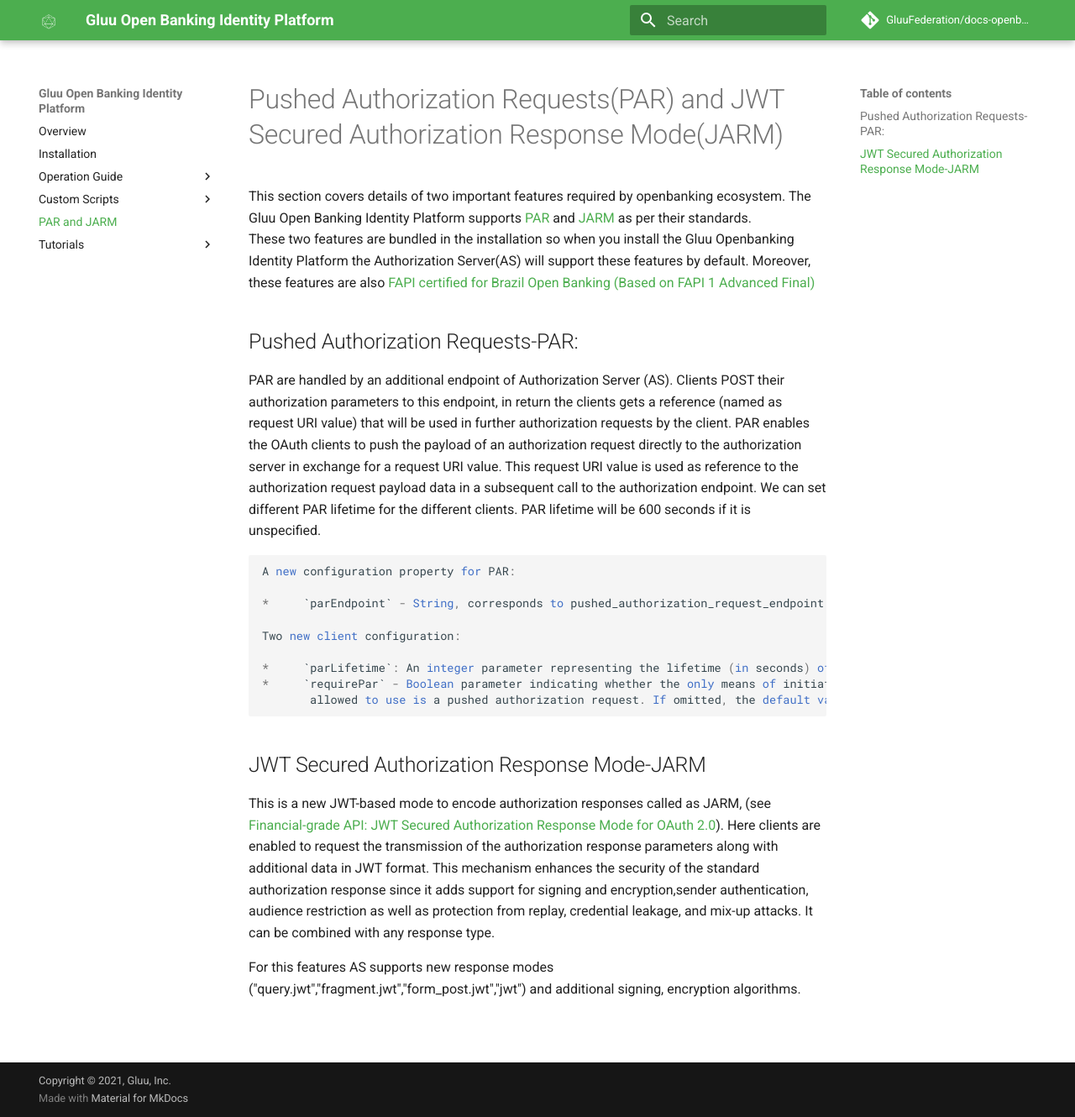
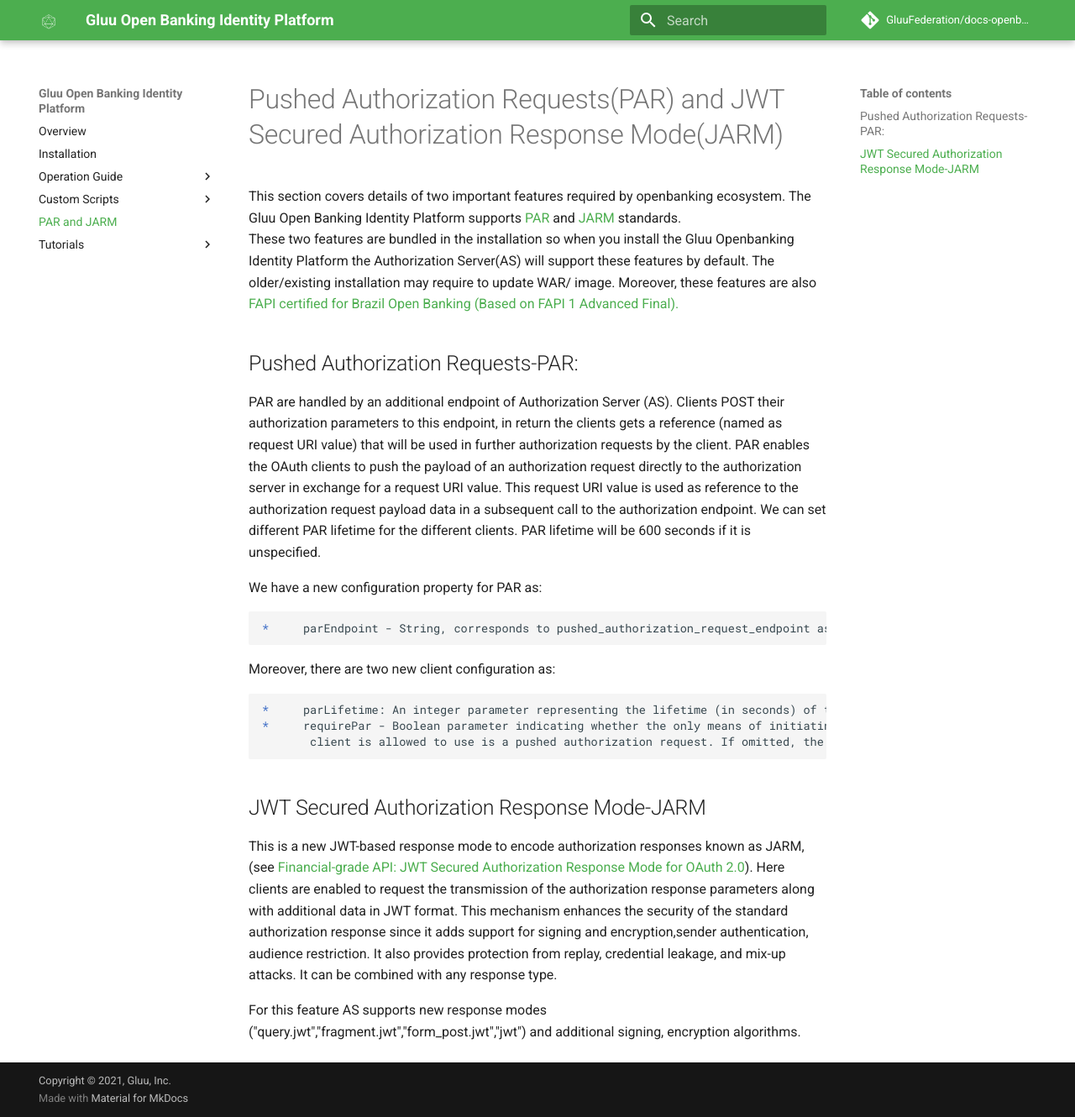
Before and after one commit to GluuFederation/docs-openbanking-prod, an MkDocs documentation site: the page built from docs/source/par-jarm.md, in a window 1280 px wide and 1330 px high. Shown: the whole window at 84% size. Built offline with MkDocs 1.6.1 and Material for MkDocs 9.7.7, drawn with Linux system fonts in a browser that asks for light colours; comment, search, counter and statistics services are not loaded.

Commit message:
Update par-jarm.md

```diff
--- a/docs/source/par-jarm.md
+++ b/docs/source/par-jarm.md
@@ -1,8 +1,8 @@
 # Pushed Authorization Requests(PAR) and JWT Secured Authorization Response Mode(JARM)
 This section covers details of two important features required by openbanking ecosystem. The Gluu Open Banking Identity Platform
-supports [PAR](https://datatracker.ietf.org/doc/html/draft-ietf-oauth-par-07) and [JARM](https://github.com/JanssenProject/docs/issues/24) as per their standards.
+supports [PAR](https://datatracker.ietf.org/doc/html/draft-ietf-oauth-par-07) and [JARM](https://github.com/JanssenProject/docs/issues/24) standards.
 These two features are bundled in the installation so when you install the Gluu Openbanking Identity Platform the Authorization
-Server(AS) will support these features by default. Moreover, these features are also [FAPI certified for Brazil Open Banking (Based on FAPI 1 Advanced Final)](https://openid.net/certification/#FAPI_OPs)
+Server(AS) will support these features by default. The older/existing installation may require to update WAR/ image. Moreover, these features are also [FAPI certified for Brazil Open Banking (Based on FAPI 1 Advanced Final).](https://openid.net/certification/#FAPI_OPs)
 
 ## Pushed Authorization Requests-PAR:
 PAR are handled by an additional endpoint of Authorization Server (AS). Clients POST their authorization parameters to this endpoint,
@@ -12,21 +12,21 @@ request URI value. This request URI value is used as reference to the authorizat
 authorization endpoint.
     We can set different PAR lifetime for the different clients. PAR lifetime will be 600 seconds if it is unspecified.
 
-    A new configuration property for PAR:
+We have a new configuration property for PAR as:
 
-    *     `parEndpoint` - String, corresponds to pushed_authorization_request_endpoint as defined by spec
+    *     parEndpoint - String, corresponds to pushed_authorization_request_endpoint as defined by spec
 
-    Two new client configuration:
+Moreover, there are two new client configuration as:
 
-    *     `parLifetime`: An integer parameter representing the lifetime (in seconds) of the pushed authorization request.
-    *     `requirePar` - Boolean parameter indicating whether the only means of initiating an authorization request the client is
-           allowed to use is a pushed authorization request. If omitted, the default value is "false".
+    *     parLifetime: An integer parameter representing the lifetime (in seconds) of the pushed authorization request.
+    *     requirePar - Boolean parameter indicating whether the only means of initiating an authorization request the
+           client is allowed to use is a pushed authorization request. If omitted, the default value is "false".
 
 ## JWT Secured Authorization Response Mode-JARM
 
-This is a new JWT-based mode to encode authorization responses called as JARM, (see [Financial-grade API: JWT Secured Authorization Response Mode for OAuth 2.0](https://openid.net/specs/openid-financial-api-jarm-ID1.html)).
+This is a new JWT-based response mode to encode authorization responses known as JARM, (see [Financial-grade API: JWT Secured Authorization Response Mode for OAuth 2.0](https://openid.net/specs/openid-financial-api-jarm-ID1.html)).
 Here clients are enabled to request the transmission of the authorization response parameters along with additional data in JWT format.
 This mechanism enhances the security of the standard authorization response since it adds support for signing and encryption,sender authentication,
-audience restriction as well as protection from replay, credential leakage, and mix-up attacks. It can be combined with any response type.
+audience restriction. It also provides protection from replay, credential leakage, and mix-up attacks. It can be combined with any response type.
 
-For this features AS supports new response modes ("query.jwt","fragment.jwt","form_post.jwt","jwt") and additional signing, encryption algorithms.
+For this feature AS supports new response modes ("query.jwt","fragment.jwt","form_post.jwt","jwt") and additional signing, encryption algorithms.
```
